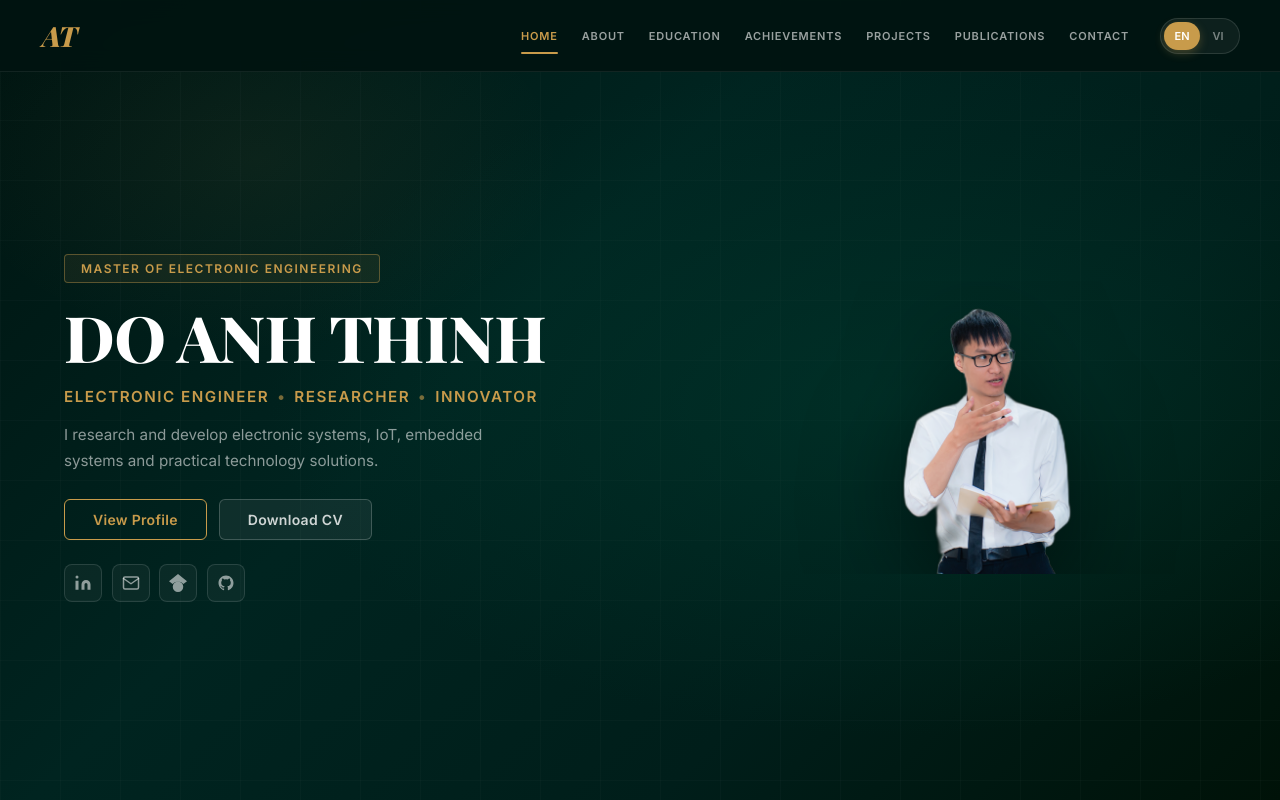
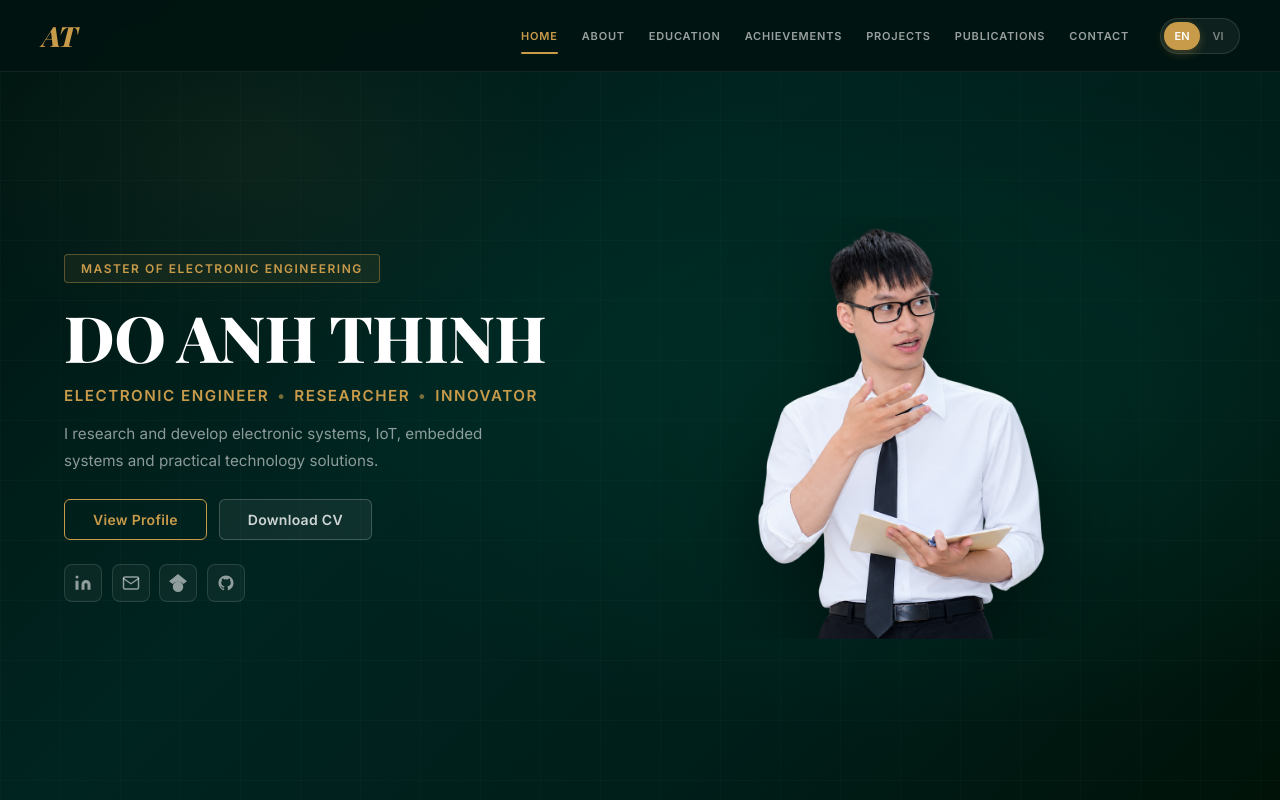
Before and after one commit to profilethinhbi/doanhthinh, a React (Vite) app: page / in a window 1280 px wide. Built offline with nearby package versions, Linux system fonts and the light colour scheme; a web font is replaced by a local one.

Commit message:
feat: use Anh nen 1.png as hero image, increase size to 55%/680px

```diff
--- a/src/pages/home/HomePage.css
+++ b/src/pages/home/HomePage.css
@@ -44,9 +44,9 @@
   flex-direction: row;
   align-items: center;
   justify-content: space-between;
-  gap: 3rem;
+  gap: 2rem;
   width: 100%;
-  max-width: 1280px;
+  max-width: 1400px;
   margin: 0 auto;
   padding: calc(var(--nav-height) + 3rem) 4rem 4rem;
 }
@@ -209,8 +209,8 @@
 
 .hero-image-wrap {
   flex-shrink: 0;
-  width: 42%;
-  max-width: 440px;
+  width: 55%;
+  max-width: 680px;
   animation: hero-fade-in 1s ease 0.2s both;
 }
 
```
Also changed, not shown: src/assets/images/hero-profile-nobg.png.
